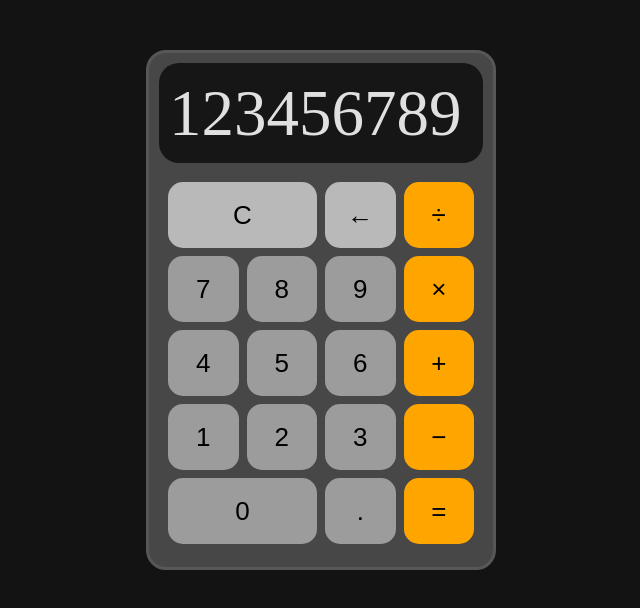
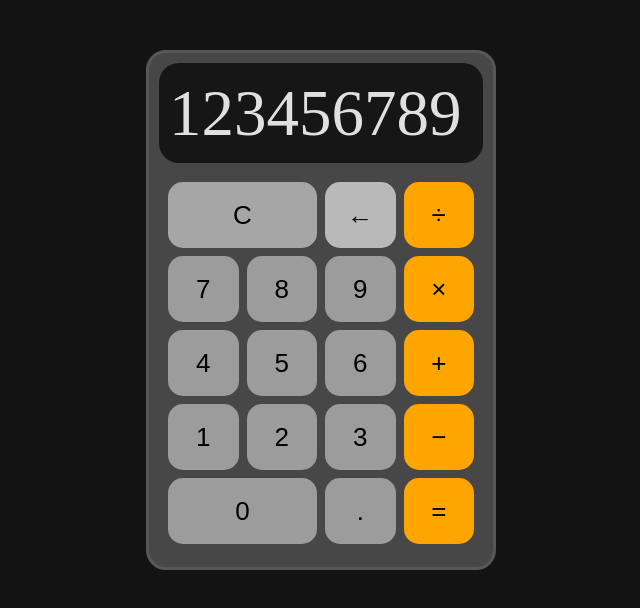
Before and after one commit to benijaichenco/calculator, a plain HTML site: page index.html in a window 1280 px wide. In both pictures the pointer is over the button 561 px from the left and 215 px from the top of the page. Shown: the whole page, without its empty margins (319-959 px from the left). Drawn offline with Linux system fonts and the light colour scheme.

Commit message:
create hover and active effect on buttons

```diff
--- a/style.css
+++ b/style.css
@@ -60,3 +60,12 @@ button {
 .clear, .delete {
     background-color: rgb(185, 185, 185);
 }
+
+button:hover {
+    filter: brightness(0.9);
+    transition: 0.1s;
+}
+
+button:active {
+    filter: brightness(0.8);
+}
```
